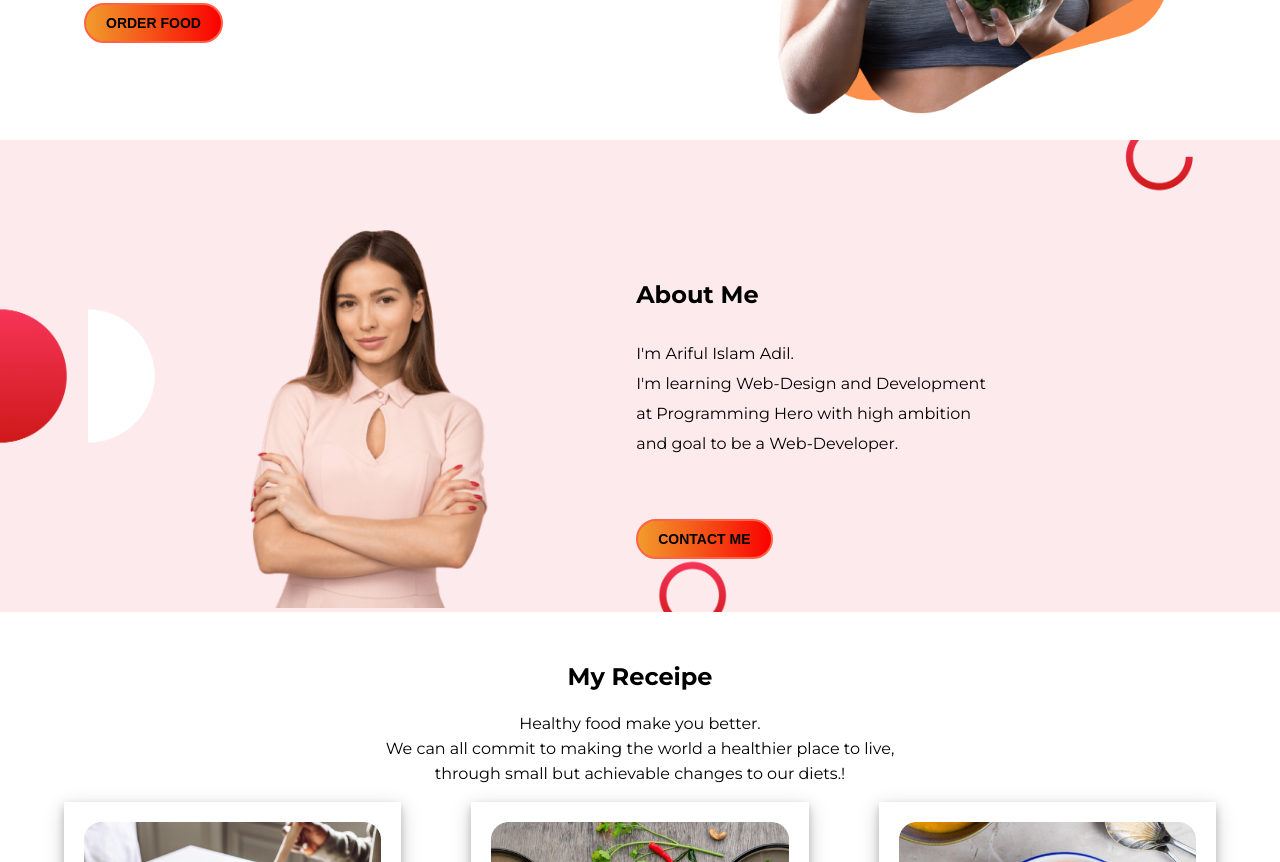
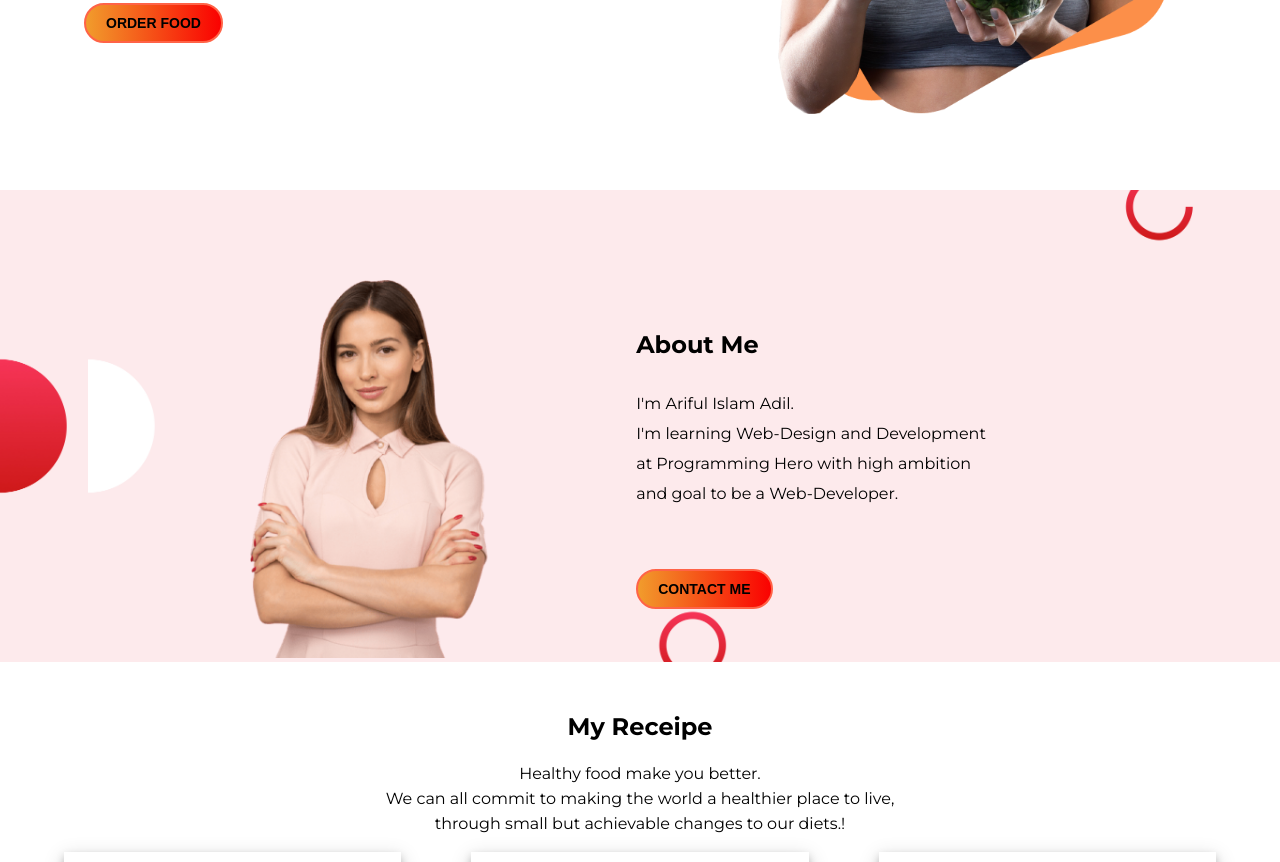
Before and after one commit to arifulislamadil/Food-Network, a plain HTML site: page index.html in a window 1280 px wide. Shown: the part 432-1294 px from the top of the page. Drawn offline with Linux system fonts and the light colour scheme.

```diff
--- a/style.css
+++ b/style.css
@@ -59,7 +59,8 @@ body{
     background: url(images/about-back-img.jpg) no-repeat center center;
     width: 100%;
     background-size: cover;
-   padding-top: 40px
+   padding-top: 40px;
+   margin-top: 50px;
 }
 
 .about-sec{
```
